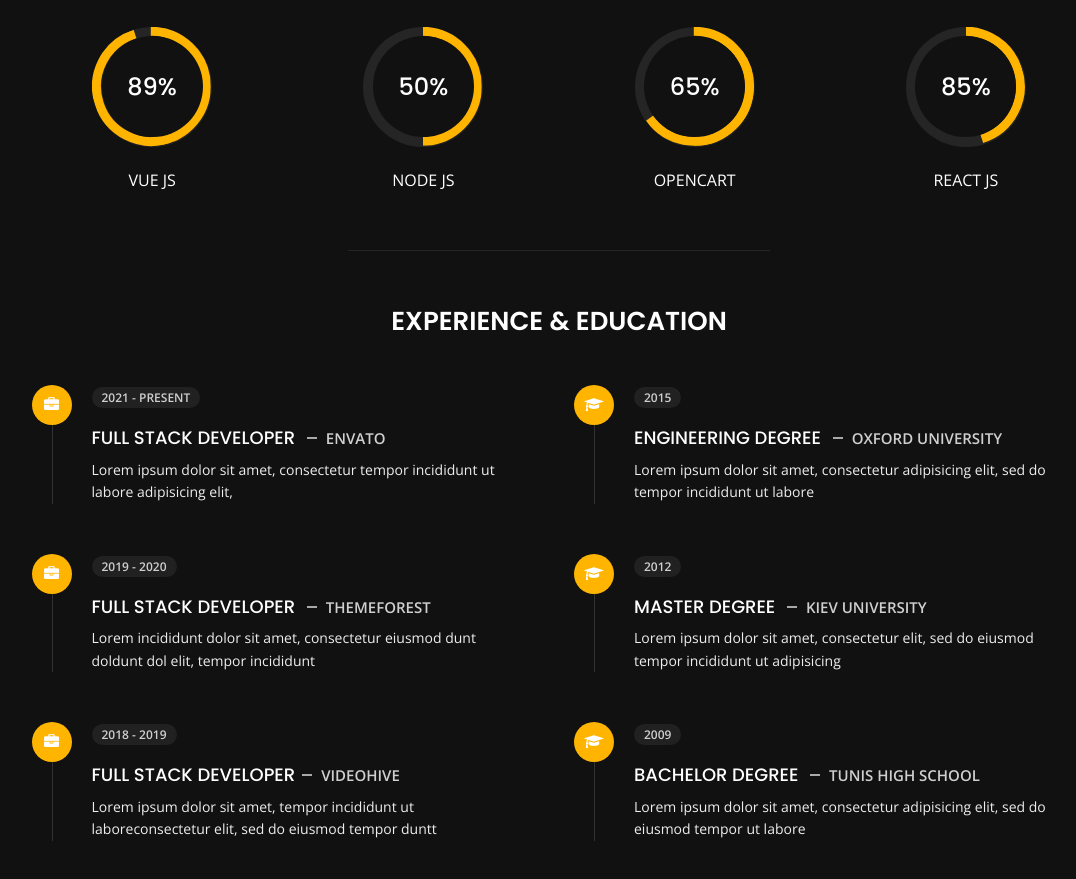
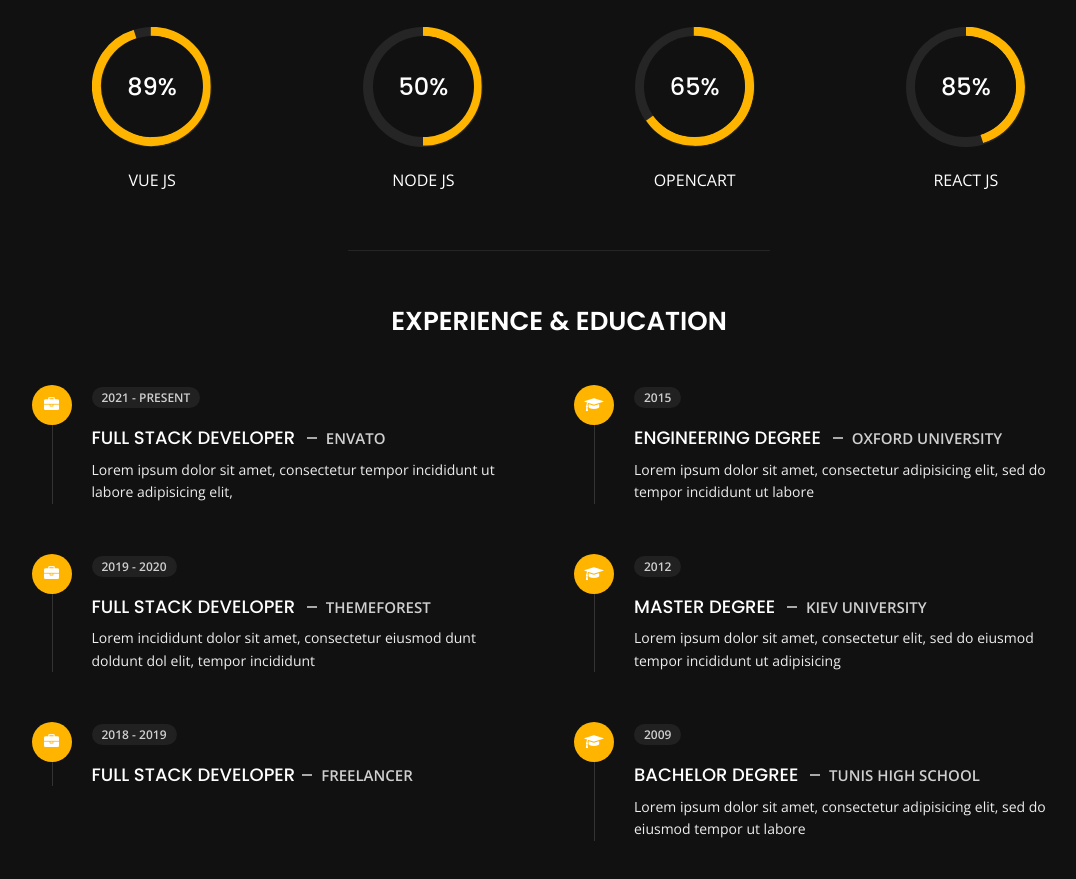
Before and after one commit to TechnicalKd/Personal, a plain HTML site: page about.html in a window 1280 px wide. Shown: the part 965-1844 px from the top of the page, without its empty margins (81-1157 px from the left). Drawn offline with nearby package versions, Linux system fonts and the light colour scheme.

Commit message:
description

```diff
--- a/about.html
+++ b/about.html
@@ -330,8 +330,8 @@
                                     <i class="fa fa-briefcase"></i>
                                 </div>
                                 <span class="time open-sans-font text-uppercase">2018 - 2019</span>
-                                <h5 class="poppins-font text-uppercase">Full Stack Developer<span class="place open-sans-font">Videohive</span></h5>
-                                <p class="open-sans-font">Lorem ipsum dolor sit amet, tempor incididunt ut laboreconsectetur elit, sed do eiusmod tempor duntt</p>
+                                <h5 class="poppins-font text-uppercase">Full Stack Developer<span class="place open-sans-font">Freelancer</span></h5>
+                                <p class="open-sans-font"></p>
                             </li>
                         </ul>
                     </div>
```
